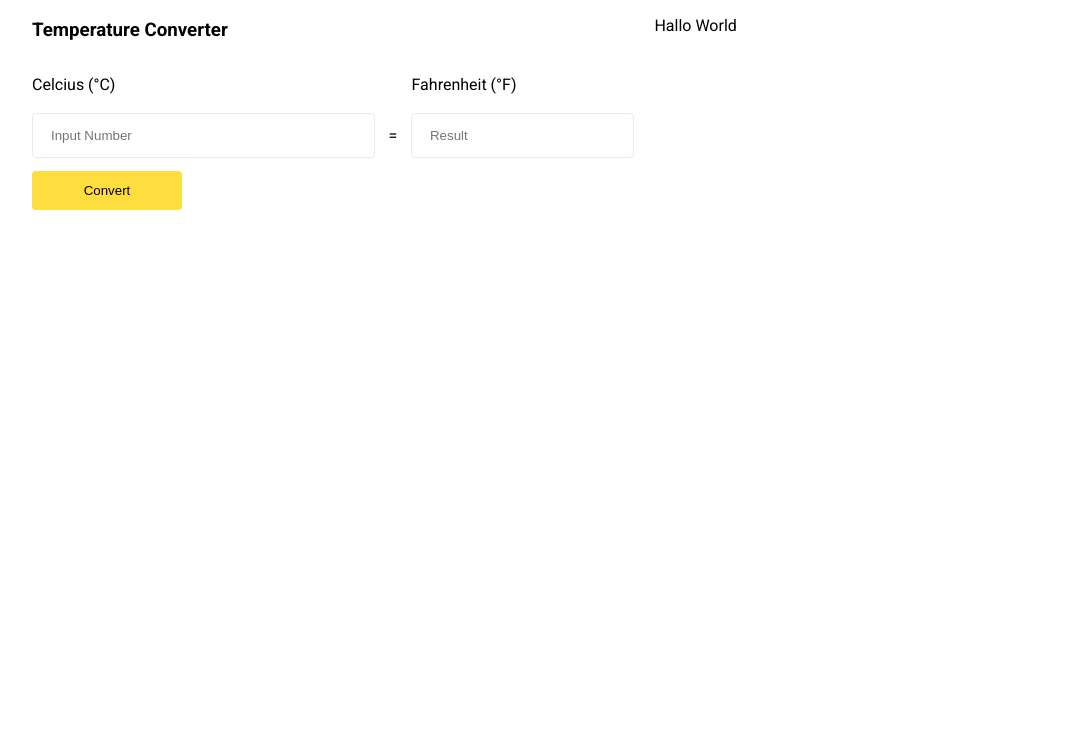
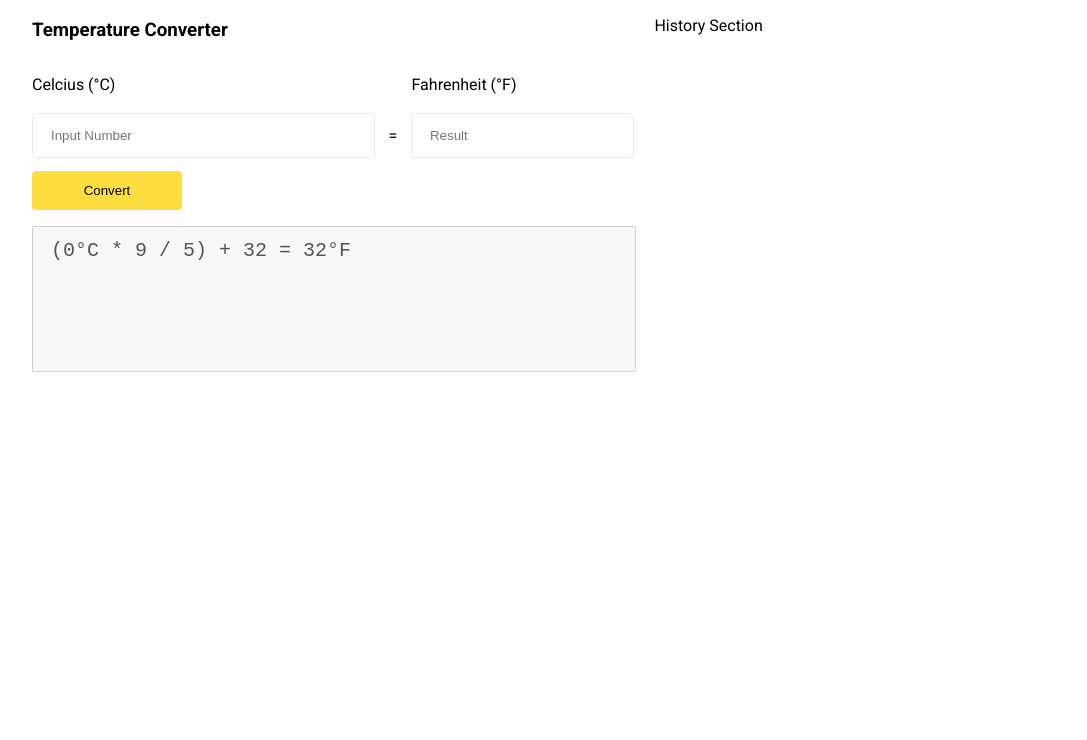
Before and after one commit to revou-fundamental-course/5-feb-24-zainuddin25, a plain HTML site: page index.html in a window 1280 px wide. Shown: the part 60-800 px from the top of the page, without its empty margins (96-1183 px from the left). Drawn offline with Linux system fonts and the light colour scheme.

Commit message:
ADD : textarea convert formula

```diff
--- a/css/style.css
+++ b/css/style.css
@@ -55,10 +55,6 @@ header {
   width: 60%;
 }
 
-#history-section {
-  width: 40%;
-}
-
 #title-converter {
   width: 100%;
   display: flex;
@@ -111,6 +107,19 @@ header {
   padding: 12px 0;
   border-radius: 4px;
   cursor: pointer;
+}
+
+#converter-formula {
+  resize: none;
+  margin-top: 16px;
+  width: calc(100% - 36px);
+  height: 120px;
+  padding: 12px 18px;
+  font-size: 20px;
+}
+
+#history-section {
+  width: 40%;
 }
 
 /* Responsive Mobile */
--- a/index.html
+++ b/index.html
@@ -85,9 +85,12 @@
           </div>
           <button id="button-convert">Convert</button>
         </form>
+        <textarea id="converter-formula" disabled>
+(0°C * 9 / 5) + 32 = 32°F</textarea
+        >
       </section>
       <section id="history-section">
-        <p>Hallo World</p>
+        <p>History Section</p>
       </section>
     </section>
     <!-- CONTENT -->
```
